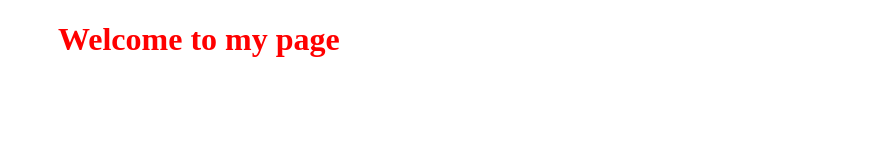
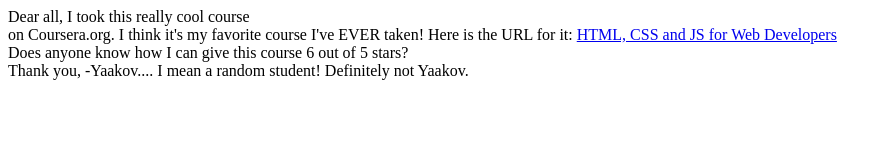
Before and after one commit to Jawad29/Coursera-test, a plain HTML site: page site/index.html in a window 1280 px wide. Shown: the whole page, without its empty margins (0-892 px from the left). Drawn offline with Linux system fonts and the light colour scheme.

Commit message:
modified

```diff
--- a/site/index.html
+++ b/site/index.html
@@ -4,6 +4,21 @@
 	<title>My First Web Page</title>
 </head>
 <body>
-<h1 style="color: red; margin-left: 50px;" >Welcome to my page </h1>
+	<div>Dear all,
+<span>I took this really cool course
+</span></div>
+<span>on Coursera.org. I think it's
+my favorite course I've EVER taken!
+Here is the URL for it:
+</span>
+<a href="...">HTML, CSS and JS for Web Developers</a>
+<div>
+Does anyone know how I can give this course 6
+out of 5 stars?
+</div>
+<div>
+Thank you,
+-Yaakov.... I mean a random student! Definitely not Yaakov.
+</div>
 </body>
 </html>
```
